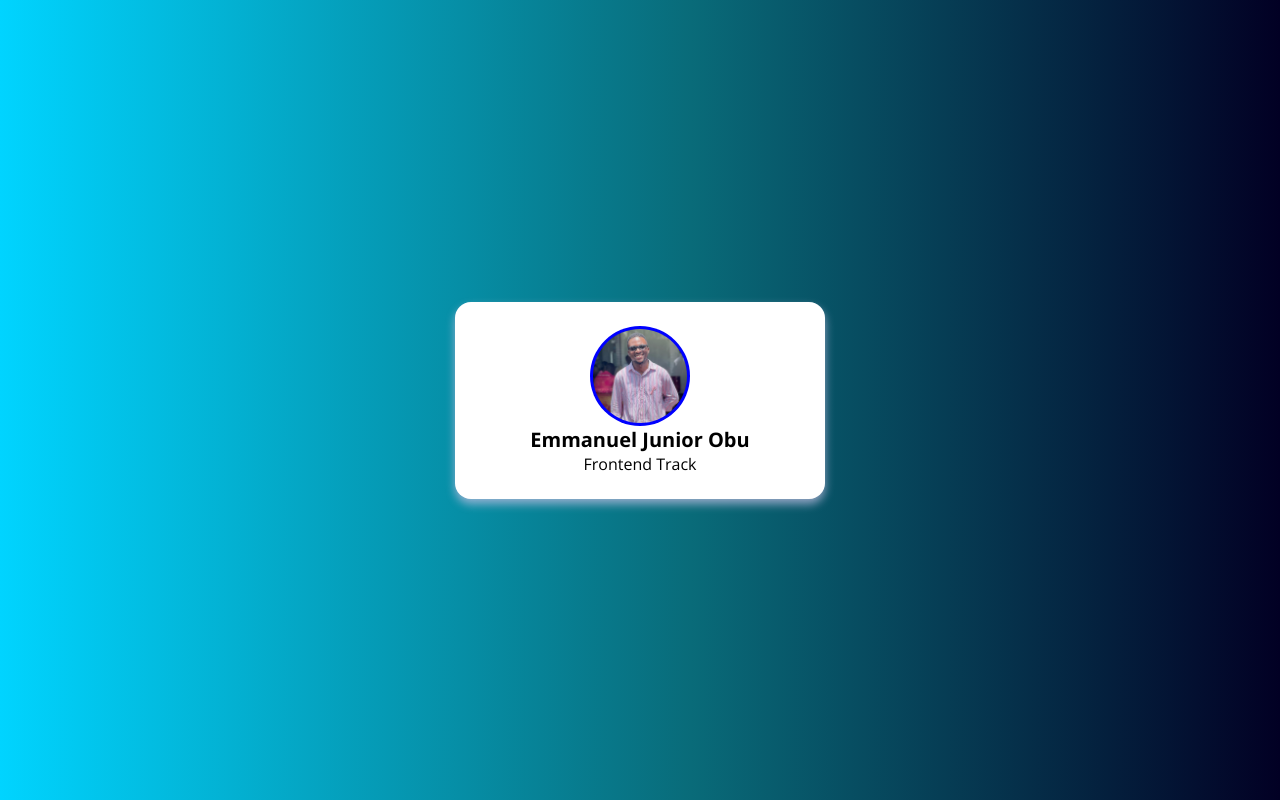
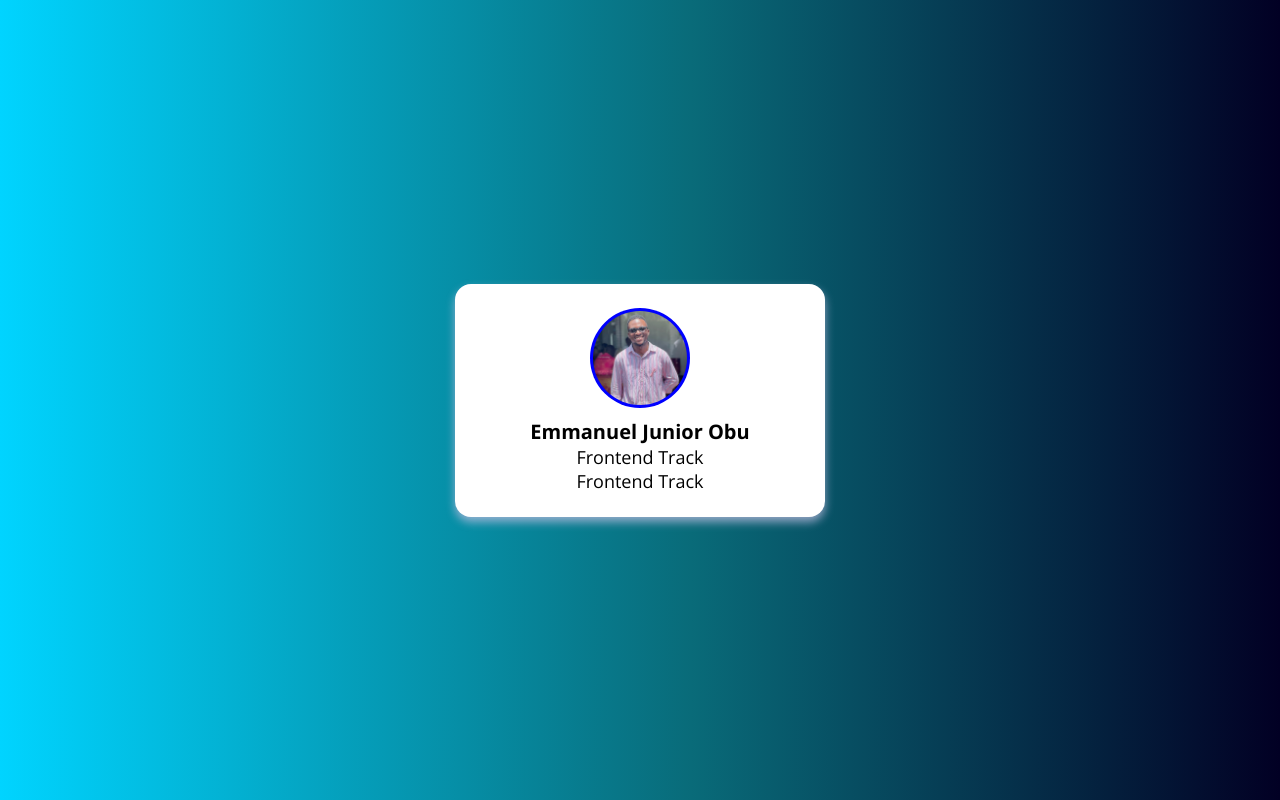
Before and after one commit to EmmanuelOBUjunior/HNGX, a plain HTML site: page index.html in a window 1280 px wide. Drawn offline with nearby package versions, Linux system fonts and the light colour scheme.

Commit message:
Styling name and track container

```diff
--- a/index.html
+++ b/index.html
@@ -15,6 +15,7 @@
         <div class="nameTrack_container">
             <span class="name" data-testid="slackDisplayName">Emmanuel Junior Obu</span>
             <span class="track" data-testid="myTrack">Frontend Track</span>
+            <span class="track" data-testid="myTrack">Frontend Track</span>
         </div>
     </div>
 </body>
--- a/styles.css
+++ b/styles.css
@@ -37,6 +37,7 @@ body{
     border-radius: 50%;
     padding: 3px;
     background-color: blue;
+    margin-bottom: 10px;
 }
 
 .picture{
@@ -55,3 +56,7 @@ body{
     font-size: 20px;
     font-weight: bold;
 }
+
+.track{
+    font-size: 18px;
+}
```
